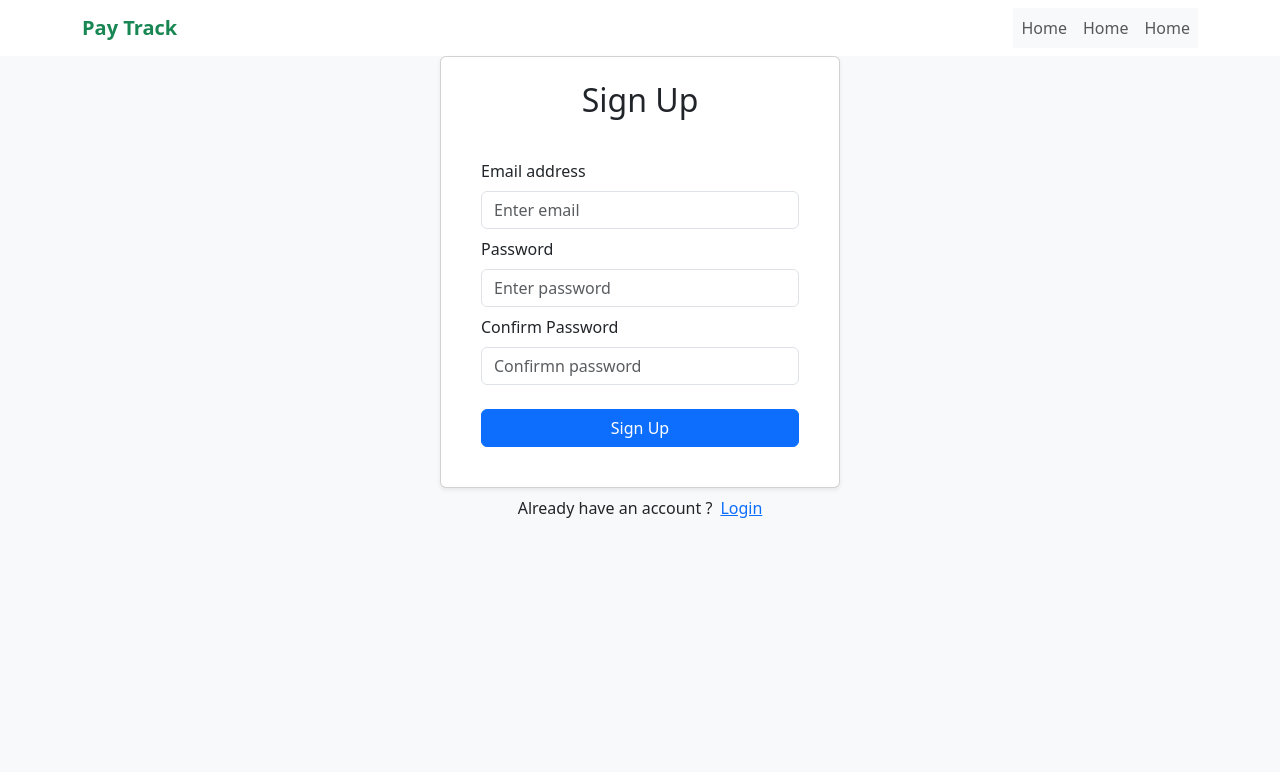
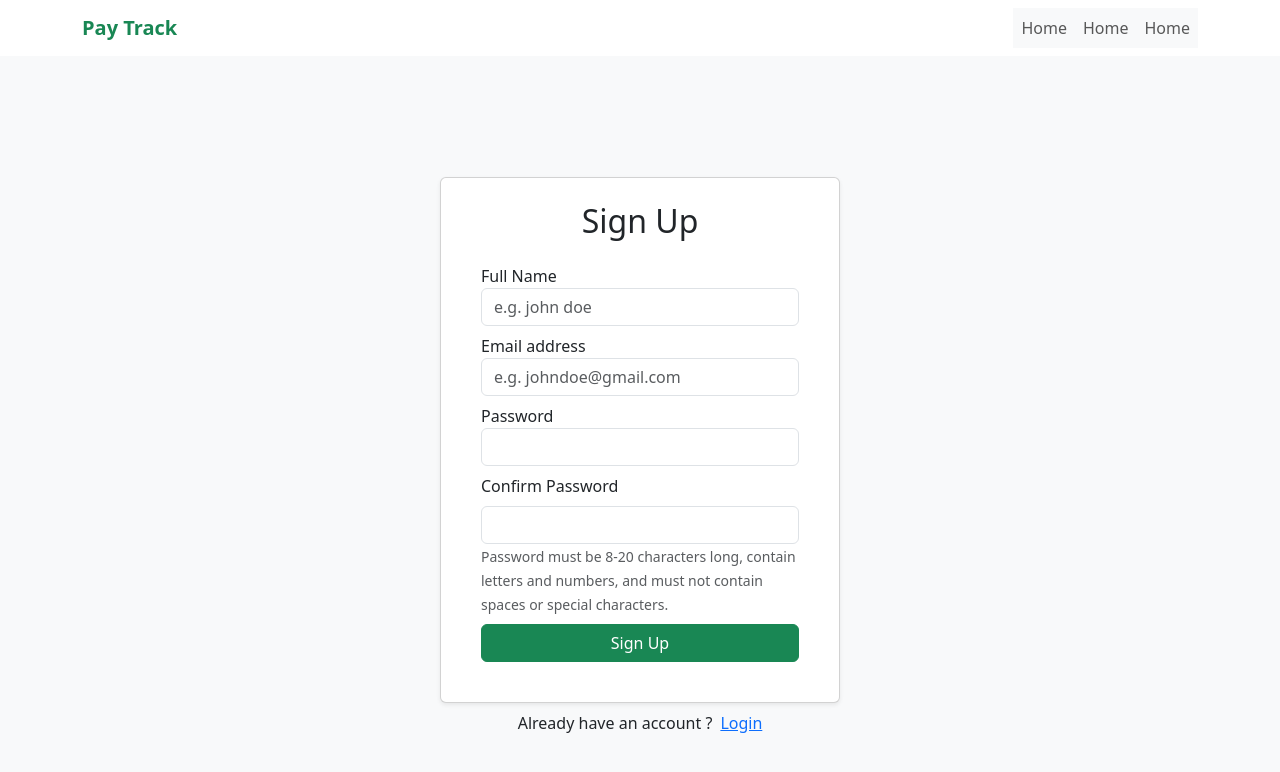
Before and after one commit to Willie3011/pay-track, a React (Vite) app: page / in a window 1280 px wide. Shown: the top 772 px of the page. Built offline with nearby package versions, Linux system fonts and the light colour scheme; no server answers.

Commit message:
used a Single useState for form values
Changed from using multiple usestates for form values to a single usestate to manage all form values.

```diff
--- a/src/App.jsx
+++ b/src/App.jsx
@@ -11,16 +11,18 @@ import Profile from "./components/Auth/Profile/Profile";
 function App() {
   const { currentUser } = useAuth();
   return (
-    <div className="bg-light o">
+    <div className="bg-light">
       <Navbar />
-      <Container
-        className=""
-        style={{ height: "100vh" }}>
+      <Container style={{ height: "100vh" }}>
         <Router>
           <Routes>
-            <Route exact path="/" element={<Signup />} />
-            <Route path="/login" element={<Login />} />
-            <Route exact path="/forgot-password" element={<ForgotPassword />} />
+              <Route exact path="/" element={<Signup />} />
+              <Route path="/login" element={<Login />} />
+              <Route
+
+                path="/forgot-password"
+                element={<ForgotPassword />}
+              />
             {currentUser ? (
               <>
                 <Route path="/dashboard" element={<Dashboard />} />
--- a/src/components/Auth/Login/Login.jsx
+++ b/src/components/Auth/Login/Login.jsx
@@ -9,20 +9,26 @@ import { useNavigate } from 'react-router-dom';
 import { useAuth } from '../../../context/AuthContext';
 
 function Login() {
-  const [email, setEmail] = useState("");
-  const [password, setPassword] = useState("");
+  const [formValues, setFormValues] = useState({
+    email: "",
+    password: ""
+  });
   const [error, setError] = useState("");
-  const { login, currentUser } = useAuth();
+  const { login } = useAuth();
   const navigate = useNavigate();
 
-  console.log(currentUser);
+  function handleChange(e){
+    const {name, value} = e.target;
+    setFormValues({...formValues, [name]: value});
+  }
 
   async function handleSubmit(e) {
     e.preventDefault();
 
     try {
       setError("");
-      await login(email, password)
+      await login(formValues.email, formValues.password);
+      setFormValues({email: "", password: ""})
       navigate('/dashboard');
     }
     catch (error) {
@@ -32,7 +38,7 @@ function Login() {
   }
 
   return (
-    <div className='d-flex flex-column align-items-center' style={{ width: "100%" }}>
+    <div className='d-flex flex-column align-items-center justify-content-center' style={{ width: "100%", minHeight: "100vh" }}>
       <Card className='p-4 shadow-sm' style={{ maxWidth: "400px", width: "100%" }}>
         <h2 className='text-center mb-4'>Login</h2>
         {error && <Alert variant='danger'>{error}</Alert>}
@@ -40,11 +46,22 @@ function Login() {
           <Form onSubmit={handleSubmit}>
             <Form.Group className="mb-2" controlId="Email">
               <Form.Label>Email address</Form.Label>
-              <Form.Control type="email" value={email} onChange={(e) => setEmail(e.target.value)} placeholder="Enter email" required />
+              <Form.Control
+              name='email'
+              type="email"
+              value={formValues.email}
+              onChange={handleChange}
+               placeholder="e.g. johndoe@gmail.com"
+               required />
             </Form.Group>
             <Form.Group className="mb-2" controlId="password">
               <Form.Label>Password</Form.Label>
-              <Form.Control type="password" value={password} onChange={(e) => setPassword(e.target.value)} placeholder="Enter password" required />
+              <Form.Control
+              name='password'
+              type="password"
+              value={formValues.password}
+              onChange={handleChange}
+              required />
             </Form.Group>
             <Button variant='success' type="submit" className='w-100 mt-4 '>Log In</Button>
           </Form>
--- a/src/components/Auth/Signup/Signup.jsx
+++ b/src/components/Auth/Signup/Signup.jsx
@@ -1,69 +1,116 @@
-import Form from 'react-bootstrap/Form';
-import Card from 'react-bootstrap/Card';
-import Alert from 'react-bootstrap/Alert';
-import Button from 'react-bootstrap/Button';
-import { useState } from 'react';
-import { Link, useNavigate } from 'react-router-dom';
+import Form from "react-bootstrap/Form";
+import Card from "react-bootstrap/Card";
+import Alert from "react-bootstrap/Alert";
+import Button from "react-bootstrap/Button";
+import { useState } from "react";
+import { Link, useNavigate } from "react-router-dom";
 
-import { useAuth } from '../../../context/AuthContext';
+import { useAuth } from "../../../context/AuthContext";
+import { Container } from "react-bootstrap";
 
 function Signup() {
-    const [email, setEmail] = useState("");
-    const [password, setPassword] = useState("");
-    const [confirmPassword, setConfirmPassword] = useState("");
+  const [formValues, setFormValues] = useState({
+    email: "",
+    password: "",
+    confirmPassword: "",
+  });
   const [error, setError] = useState("");
   const { signup } = useAuth();
   const navigate = useNavigate();
 
+  function handleChange(e) {
+    const { name, value } = e.target;
+    setFormValues({ ...formValues, [name]: value });
+  }
 
   async function handleSubmit(e) {
     e.preventDefault();
 
     //Check if Password Matches
-        if (password !== confirmPassword) {
+    if (formValues.password !== formValues.confirmPassword) {
       return setError("Passwords do not match");
     }
 
     try {
       setError("");
-            await signup(email, password)
-            navigate('/dashboard');
+      await signup(formValues.email, formValues.password);
 
+      //clear form
+      setFormValues({email: "", password:"", confirmPassword: ""});
+      navigate("/dashboard");
+    } catch (error) {
+      setError("Failed to create an account " + error);
     }
-        catch (error) {
-            setError("Failed to create an account " + error)
-        }
-
   }
 
   return (
-        <div className='d-flex flex-column align-items-center' style={{width: "100%"}}>
-            <Card className='p-4 shadow-sm' style={{maxWidth: "400px", width: "100%"}}>
-                <h2 className='text-center mb-4'>Sign Up</h2>
-                {error && <Alert variant='danger'>{error}</Alert>}
+    <div
+      className="d-flex flex-column align-items-center justify-content-center"
+      style={{ width: "100%", minHeight: "100vh" }}>
+      <Card
+        className="p-4 shadow-sm"
+        style={{ maxWidth: "400px", width: "100%" }}>
+        <h2 className="text-center mb-2">Sign Up</h2>
+        {error && <Alert variant="danger">{error}</Alert>}
         <Card.Body>
           <Form onSubmit={handleSubmit}>
             <Form.Group className="mb-2" controlId="Email">
-                            <Form.Label>Email address</Form.Label>
-                            <Form.Control type="email" value={email} onChange={(e) => setEmail(e.target.value)} placeholder="Enter email" />
+              <Form.Label className="mb-0">Full Name</Form.Label>
+              <Form.Control
+                name="name"
+                type="text"
+                value={formValues.name}
+                onChange={handleChange}
+                placeholder="e.g. john doe"
+                required
+              />
+            </Form.Group>
+            <Form.Group className="mb-2" controlId="Email">
+              <Form.Label className="mb-0">Email address</Form.Label>
+              <Form.Control
+                name="email"
+                type="email"
+                value={formValues.email}
+                onChange={handleChange}
+                placeholder="e.g. johndoe@gmail.com"
+                required
+              />
             </Form.Group>
             <Form.Group className="mb-2" controlId="password">
-                            <Form.Label>Password</Form.Label>
-                            <Form.Control type="password" value={password} onChange={(e) => setPassword(e.target.value)} placeholder="Enter password" />
+              <Form.Label className="mb-0">Password</Form.Label>
+              <Form.Control
+              name="password"
+                type="password"
+                value={formValues.password}
+                onChange={handleChange}
+                required
+              />
             </Form.Group>
             <Form.Group className="mb-2" controlId="confirmPassword">
               <Form.Label>Confirm Password</Form.Label>
-                            <Form.Control  className="mb-4" type="password" value={confirmPassword} onChange={(e) => setConfirmPassword(e.target.value)} placeholder="Confirmn password" />
+              <Form.Control
+              name="confirmPassword"
+                type="password"
+                value={formValues.confirmPassword}
+                onChange={handleChange}
+                required
+              />
+              <Form.Text id="passwordHelpBlock" muted className="mb-4">
+                Password must be 8-20 characters long, contain letters and
+                numbers, and must not contain spaces or special characters.
+              </Form.Text>
             </Form.Group>
-                        <Button variant='primary' type="submit" className='w-100'>Sign Up</Button>
+            <Button variant="success" type="submit" className="w-100">
+              Sign Up
+            </Button>
           </Form>
         </Card.Body>
       </Card>
-            <div className='w-100 d-flex align-items-center justify-content-center mt-2 gap-2'>
+      <div className="w-100 d-flex align-items-center justify-content-center mt-2 gap-2">
         Already have an account ? <Link to="/login">Login</Link>
       </div>
     </div>
-    )
+  );
 }
 
-export default Signup
+export default Signup;
```
Lines whose indentation alone changed are shown as unchanged.
